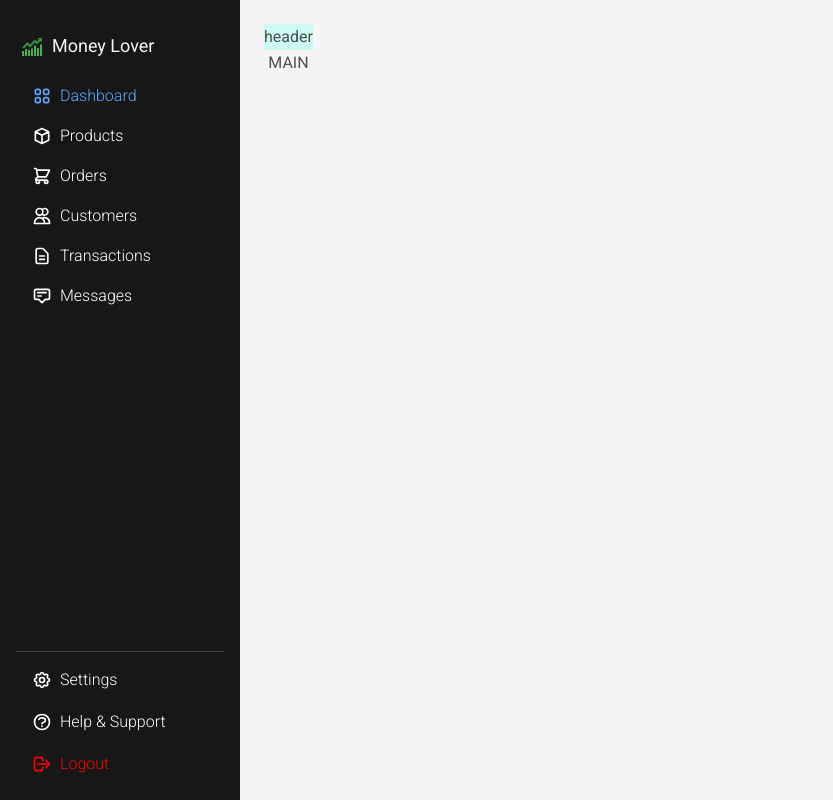
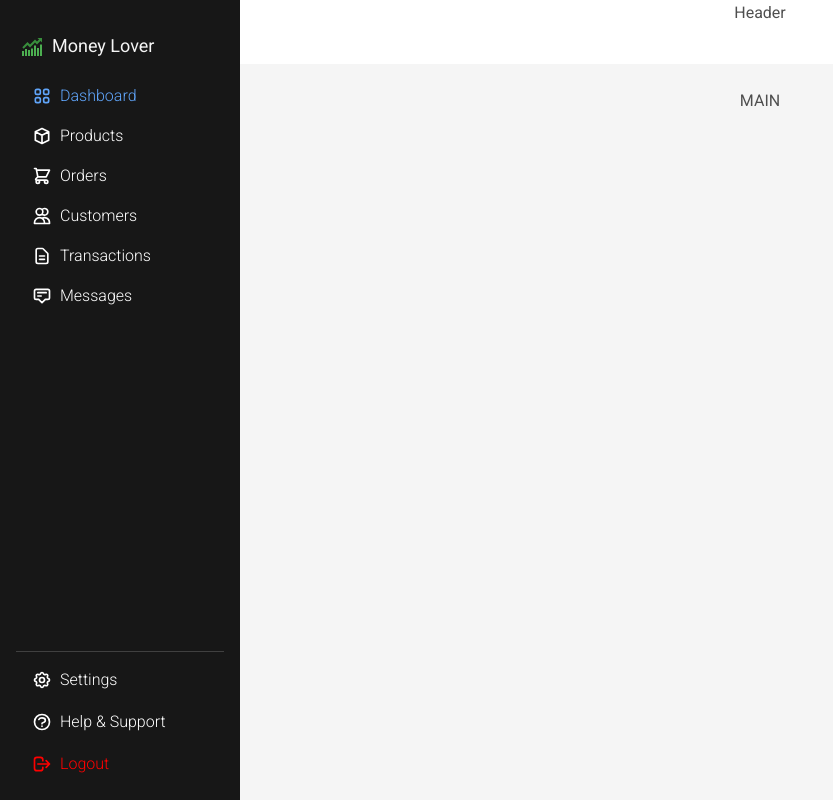
Before and after one commit to TrangDC/Money_Lover_Module_6, a React (Create React App) app: page / in a window 1280 px wide. Shown: the whole page, without its empty margins (0-833 px from the left). Built offline with nearby package versions, Linux system fonts and the light colour scheme; what yup-password would draw is missing.

Commit message:
create Header component and add to Layout with basic className

```diff
--- /dev/null
+++ b/src/new_src/components/shared/Header.js
@@ -0,0 +1,11 @@
+import React from 'react';
+
+const Header = () => {
+    return (
+        <div className='bg-white h-16 px-4'>
+            Header
+        </div>
+    );
+};
+
+export default Header;
--- a/src/new_src/components/shared/Layout.js
+++ b/src/new_src/components/shared/Layout.js
@@ -1,13 +1,16 @@
 import React from 'react';
 import {Outlet} from 'react-router-dom';
 import Sidebar from "./Sidebar";
+import Header from "./Header";
 const Layout = () => {
     return (
         <div className='flex flex-row bg-neutral-100 h-screen w-screen overflow-hidden'>
             <Sidebar/>
-            <div className='p-4'>
-                <div className='bg-teal-100'>header</div>
-                <Outlet/>
+            <div className='flex-1'>
+                <Header/>
+                <div className='p-4'>
+                    <Outlet/>
+                </div>
             </div>
 
         </div>
```
